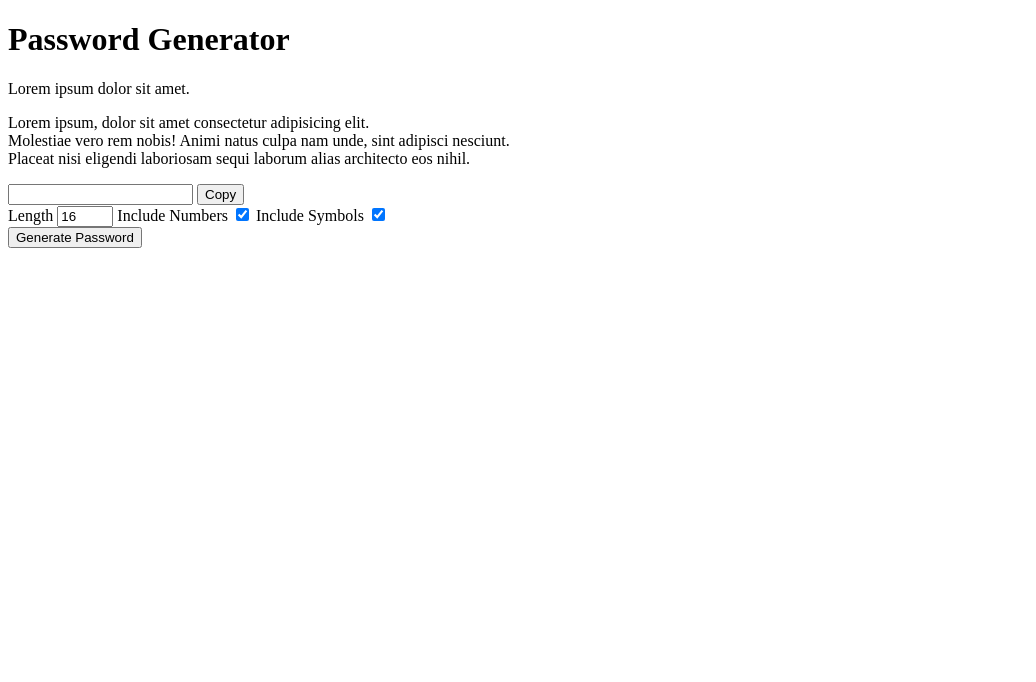
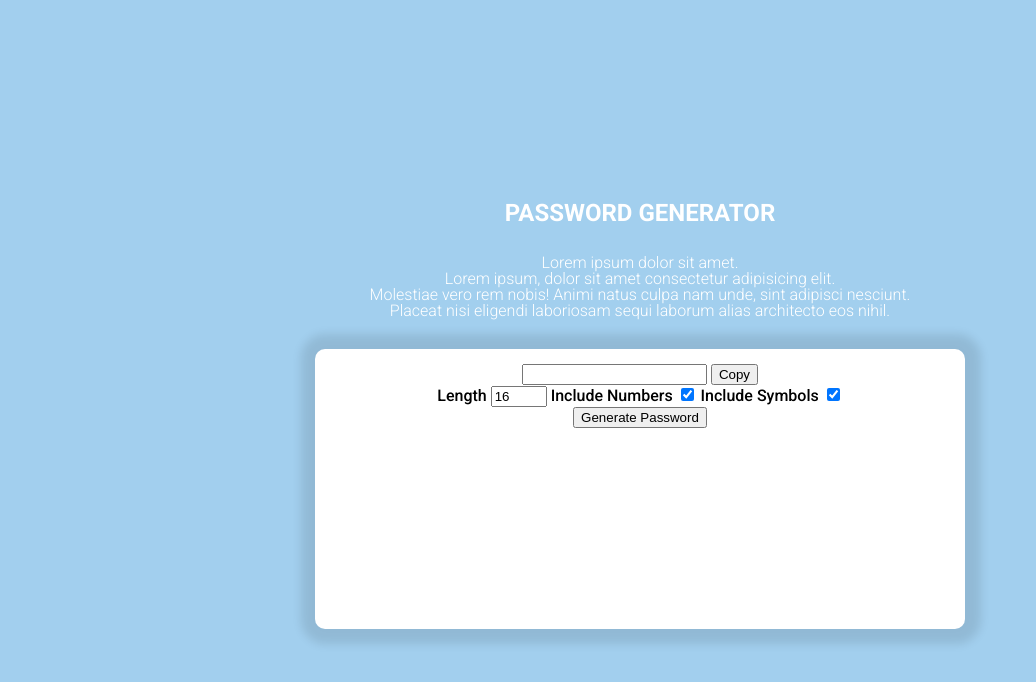
Before and after one commit to romanlanda/Password-Generator---JS, a plain HTML site: page index.html in a window 1280 px wide. Shown: the whole page, without its empty margins (0-1036 px from the left). Drawn offline with Linux system fonts and the light colour scheme.

Commit message:
09.24.2021 updates
New updates in SCSS & HML files

```diff
--- a/index.html
+++ b/index.html
@@ -15,9 +15,14 @@
     <p class="page-text">Lorem ipsum dolor sit amet.</p>
     <p class="page-text">Lorem ipsum, dolor sit amet consectetur adipisicing elit. <br>Molestiae vero rem nobis! Animi natus culpa nam unde, sint adipisci nesciunt. <br>Placeat nisi eligendi laboriosam sequi laborum alias architecto eos nihil.</p>
   </div>
-  <div class="password-form" id="random-password">
-    <input type="text" id="password" /> <button class="btn" id="copy">Copy</button>
-    <div id="settings">
+  <div class="password-card" id="random-password">
+
+    <!-- 09.23.2021 New class for password form -->
+    <div class="password-form">
+      <!-- 09.23.2021 New class for copy filed -->
+      <input class="password-copy" type="text" id="password" /> <button class="btn" id="copy">Copy</button>
+      <!-- 09.23.2021 New class for settings field -->
+      <div class="password-settings" id="settings">
         <label for="length">Length</label>
         <input type="number" id="length" value="16" min="8" max="64" />
         <label for="numbers">Include Numbers</label>
@@ -25,6 +30,8 @@
         <label for="symbols">Include Symbols</label>
         <input type="checkbox" id="symbols" checked />
       </div>
+    </div>
+
     <button class="btn" id="generate">Generate Password</button>
   </div>
 
--- a/style.scss
+++ b/style.scss
@@ -0,0 +1,102 @@
+/* http://meyerweb.com/eric/tools/css/reset/
+   v2.0 | 20110126
+   License: none (public domain)
+*/
+
+html, body, div, span, applet, object, iframe,
+h1, h2, h3, h4, h5, h6, p, blockquote, pre,
+a, abbr, acronym, address, big, cite, code,
+del, dfn, em, img, ins, kbd, q, s, samp,
+small, strike, strong, sub, sup, tt, var,
+b, u, i, center,
+dl, dt, dd, ol, ul, li,
+fieldset, form, label, legend,
+table, caption, tbody, tfoot, thead, tr, th, td,
+article, aside, canvas, details, embed,
+figure, figcaption, footer, header, hgroup,
+menu, nav, output, ruby, section, summary,
+time, mark, audio, video {
+	margin: 0;
+	padding: 0;
+	border: 0;
+	font-size: 100%;
+	font: inherit;
+	vertical-align: baseline;
+}
+/* HTML5 display-role reset for older browsers */
+article, aside, details, figcaption, figure,
+footer, header, hgroup, menu, nav, section {
+	display: block;
+}
+body {
+	line-height: 1;
+}
+ol, ul {
+	list-style: none;
+}
+blockquote, q {
+	quotes: none;
+}
+blockquote:before, blockquote:after,
+q:before, q:after {
+	content: '';
+	content: none;
+}
+table {
+	border-collapse: collapse;
+	border-spacing: 0;
+}
+
+// SASS setup
+
+$font-stack: 'Roboto', sans-serif;
+$primary-color: #a2cfee;
+$text-color: white;
+
+html {
+    box-sizing: border-box;
+    font-family: $font-stack;
+}
+
+body {
+    background-color: $primary-color;
+    color: $text-color;
+    display: flex;
+    justify-content: center;
+    flex-direction: column;
+    align-items: center;
+    min-height: 100vh;
+}
+
+// page header & text
+
+.page-header, .page-text {
+    text-align: center; }
+    .page-header {
+        text-transform: uppercase;
+        font-size: 1.5em;
+        font-weight: 700;
+        padding: 30px 0; }
+        .page-text {
+            font-weight: 300;}
+            .page-text:nth-child(3) {
+            padding-bottom: 30px;}
+
+// generator card
+
+.password-card {
+    background-color: white;
+    color: black;
+    border-radius: 10px;
+    padding: 15px 25px;
+    // display: flex;
+    text-align: center;
+    justify-content: center;
+    align-items: center;
+    height: 250px;
+    width: 100%;
+    max-width: 600px;
+    box-shadow: 1px 0 10px 15px rgba(0, 0, 0, 0.1);}
+    .password-form {
+        margin-top: 0;
+    }
```
Also changed, not shown: style.css, 1 other file. Lines whose indentation alone changed are shown as unchanged.
